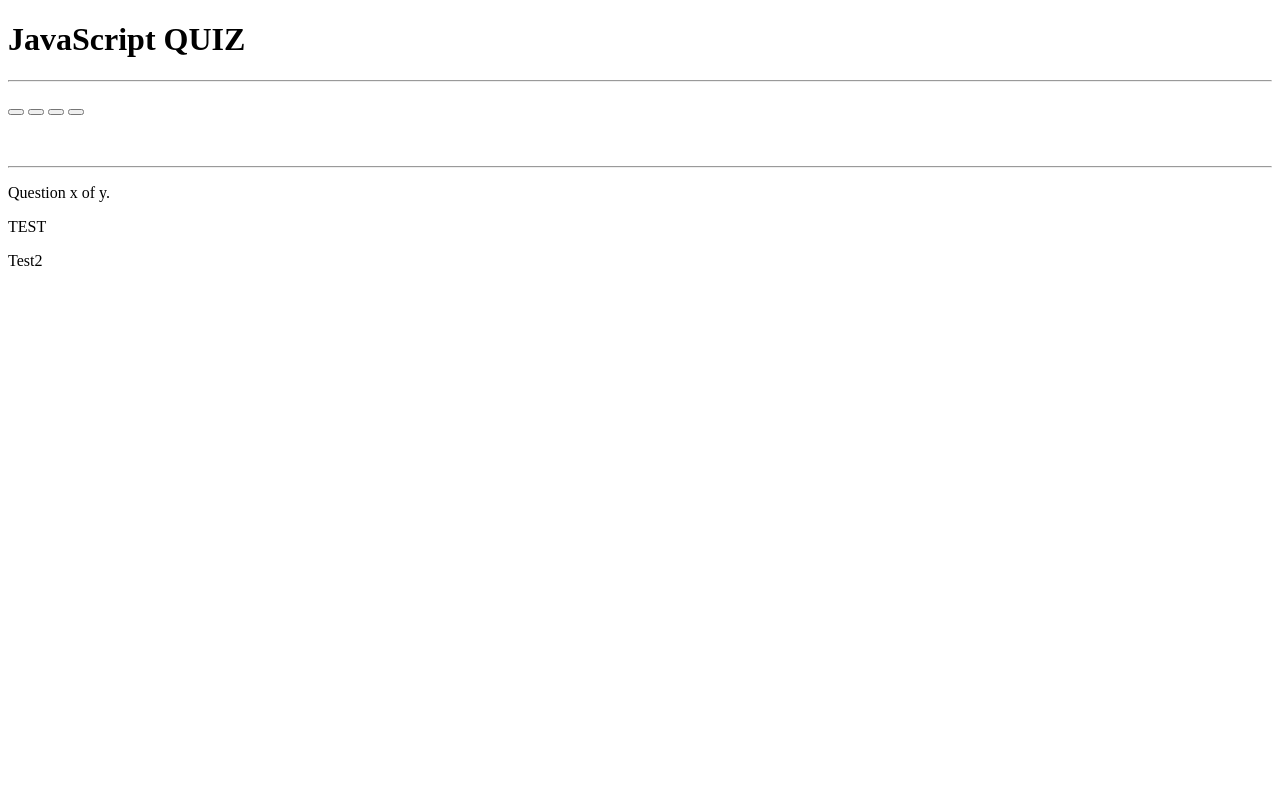
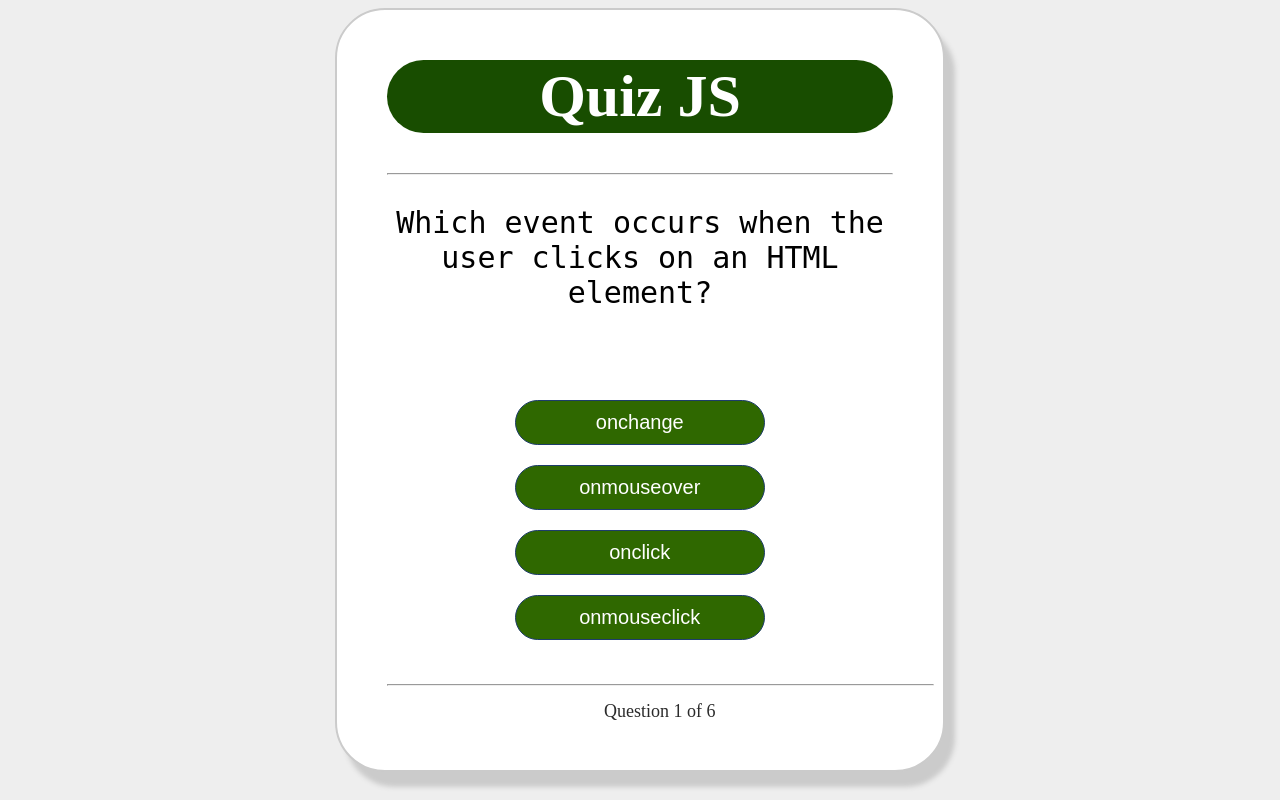
Before and after one commit to Firefly08/js-quiz, a plain HTML site: page index.html in a window 1280 px wide. Drawn offline with Linux system fonts and the light colour scheme.

Commit message:
Add files via upload

```diff
--- /dev/null
+++ b/app.js
@@ -0,0 +1,58 @@
+function populate() {
+    if(quiz.isEnded()) {
+        showScores();
+    }
+    else {
+        // show question
+        var element = document.getElementById("question");
+        element.innerHTML = quiz.getQuestionIndex().text;
+
+        // show options
+        var choices = quiz.getQuestionIndex().choices;
+        for(var i = 0; i < choices.length; i++) {
+            var element = document.getElementById("choice" + i);
+            element.innerHTML = choices[i];
+            guess("btn" + i, choices[i]);
+        }
+
+        showProgress();
+    }
+};
+
+function guess(id, guess) {
+    var button = document.getElementById(id);
+    button.onclick = function() {
+        quiz.guess(guess);
+        populate();
+    }
+};
+
+
+function showProgress() {
+    var currentQuestionNumber = quiz.questionIndex + 1;
+    var element = document.getElementById("progress");
+    element.innerHTML = "Question " + currentQuestionNumber + " of " + quiz.questions.length;
+};
+
+function showScores() {
+    var gameOverHTML = "<h1>Result</h1>";
+    gameOverHTML += "<h2 id='score'> Your scores: " + quiz.score + "</h2>";
+    var element = document.getElementById("quiz");
+    element.innerHTML = gameOverHTML;
+};
+
+// create questions
+var questions = [
+    new Question("Which event occurs when the user clicks on an HTML element?", ["onchange", "onmouseover", "onclick", "onmouseclick"], "onclick"),
+    new Question("How do you write 'Hello World' in an alert box?", ["msg('Hello World');", "alertBox('Hello World');", "msgBox('Hello World');", "alert('Hello World');"], "alert('Hello World');"),
+    new Question("How to write an IF statement in JavaScript?", ["if (i == 5)", "if i == 5 then", "if i = 5", "if i = 5 then"], "if (i == 5)"),
+    new Question("How does a FOR loop start?", ["for (i = 0; i <= 5)", "for (i <= 5; i++)", "for i = 1 to 5", "for (i = 0; i <= 5; i++)"], "for (i = 0; i <= 5; i++)"),
+    new Question("How do you round the number 7.25, to the nearest integer?", ["round(7.25)", "Math.round(7.25)", "Math.rnd(7.25)", "rnd(7.25)"], "Math.round(7.25)"),
+    new Question("Which operator is used to assign a value to a variable?", ["x", "=", "-", "*"], "=")
+];
+
+// create quiz
+var quiz = new Quiz(questions);
+
+// display quiz
+populate();
--- a/index.html
+++ b/index.html
@@ -1,44 +1,34 @@
 <!DOCTYPE html>
 <html>
-    <head>
+<head lang="en">
     <meta charset="UTF-8">
-        <title>
-            Javascript QUIZ
-        </title>
-        <link rel="stylesheet" href="style.css" type="text/css">
+    <title>Quiz JS</title>
+    <link rel="stylesheet" type="text/css" href="style.css">
 </head>
 <body>
     <div class="grid">
-            <div id="Quiz">
-                <h1>JavaScript QUIZ</h1>
-                <hr stype="margin-top: 20px">
+        <div id="quiz">
+            <h1>Quiz JS</h1>
+            <hr style="margin-bottom: 20px">
 
             <p id="question"></p>
 
             <div class="buttons">
-                    <button id="btn0">
-                        <span id="choice0"></span>
-                    </button>
-                    <button id="btn1">
-                        <span id="choice1"></span>
-                    </button>
-                    <button id="btn2">
-                        <span id="choice2"></span>
-                    </button>
-                    <button id="btn3">
-                        <span id="choice3"></span>
-                    </button>
+                <button id="btn0"><span id="choice0"></span></button>
+                <button id="btn1"><span id="choice1"></span></button>
+                <button id="btn2"><span id="choice2"></span></button>
+                <button id="btn3"><span id="choice3"></span></button>
             </div>
 
-                <hr style="margin-top: 50px">
-
-                <footer>
-                    <p id="progress">Question x of y.</p>
-                    <p>TEST</p>
-                    <p>Test2</p>
+            <hr class="hr">
+            <footer class="footer">
+                <p id="progress">Question x of y</p>
             </footer>
-
         </div>
     </div>
+
+<script src="quiz.js"></script>
+<script src="question.js"></script>
+<script src="app.js"></script>
 </body>
 </html>
--- /dev/null
+++ b/question.js
@@ -0,0 +1,9 @@
+function Question(text, choices, answer) {
+    this.text = text;
+    this.choices = choices;
+    this.answer = answer;
+}
+
+Question.prototype.isCorrectAnswer = function(choice) {
+    return this.answer === choice;
+}
--- /dev/null
+++ b/quiz.js
@@ -0,0 +1,21 @@
+function Quiz(questions) {
+    this.score = 0;
+    this.questions = questions;
+    this.questionIndex = 0;
+}
+
+Quiz.prototype.getQuestionIndex = function() {
+    return this.questions[this.questionIndex];
+}
+
+Quiz.prototype.guess = function(answer) {
+    if(this.getQuestionIndex().isCorrectAnswer(answer)) {
+        this.score++;
+    }
+
+    this.questionIndex++;
+}
+
+Quiz.prototype.isEnded = function() {
+    return this.questionIndex === this.questions.length;
+}
--- /dev/null
+++ b/style.css
@@ -0,0 +1,99 @@
+body {
+    background-color: #eeeeee;
+}
+
+.grid {
+    width: 40%;
+    height: 700px;
+    text-align: center;
+    position: relative;
+    margin: 0 auto;
+    background-color: #fff;
+    padding: 10px 50px 50px 50px;
+    border-radius: 50px;
+    border: 2px solid #cbcbcb;
+    box-shadow: 10px 15px 5px #cbcbcb;
+}
+
+.grid:after {
+    display: block;
+    padding-bottom: 100%;
+}
+
+.grid h1 {
+    font-family: "sans-serif";
+    background-color: #184d00;
+    font-size: 60px;
+    text-align: center;
+    color: #ffffff;
+    padding: 2px 0px;
+    border-radius: 50px;
+}
+
+#score {
+    color: #5A6772;
+    text-align: center;
+    font-size: 30px;
+}
+
+.grid #question {
+    font-family: "monospace";
+    font-size: 30px;
+    color: rgb(0, 0, 0);
+}
+
+.buttons {
+    position: absolute;
+    top: 50%;
+    width: 90%;
+}
+
+.footer {
+    position: absolute;
+    bottom: 4%;
+    width: 90%;
+    text-align: center;
+}
+
+@media only screen and (max-width: 600px) {
+  .buttons {
+    left: 11%;
+  }
+}
+
+@media only screen and (max-width: 600px) {
+  .grid {
+    width: 80%;
+  }
+}
+
+#btn0, #btn1, #btn2, #btn3 {
+    background-color: #2f6800;
+    width: 250px;
+    font-size: 20px;
+    color: #fff;
+    border: 1px solid #1D3C6A;
+    border-radius: 50px;
+    margin: 10px 40px 10px 0px;
+    padding: 10px 10px;
+}
+
+#btn0:hover, #btn1:hover, #btn2:hover, #btn3:hover {
+    cursor: pointer;
+    background-color: #19a800;
+}
+
+#btn0:focus, #btn1:focus, #btn2:focus, #btn3:focus {
+    outline: 0;
+}
+
+#progress {
+    color: #2b2b2b;
+    font-size: 18px;
+}
+
+.hr {
+    position: absolute;
+    bottom: 10%;
+    width: 90%;
+}
```
Lines whose indentation alone changed are shown as unchanged.
